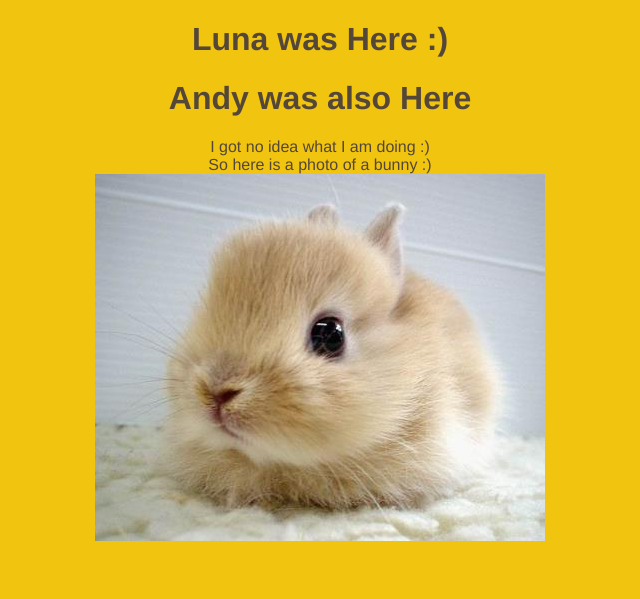
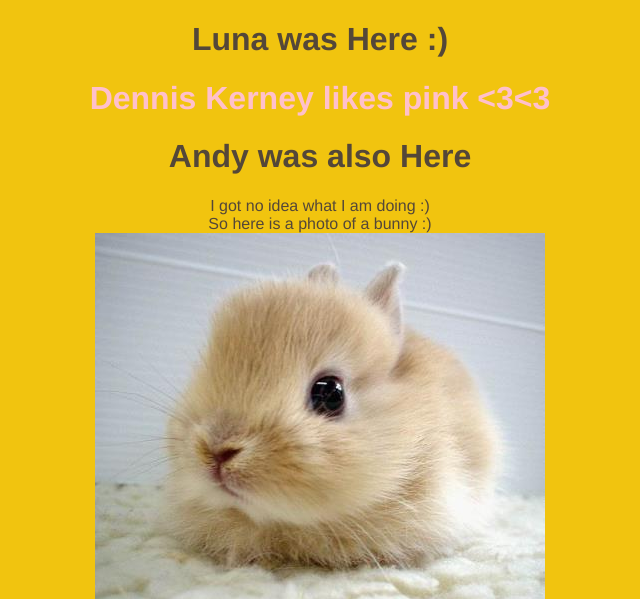
Before and after one commit to HazukiMiki/HazukiMiki.github.io, a PHP site: page / in a window 1280 px wide. Shown: the top 599 px of the page, without its empty margins (328-968 px from the left). Run offline with PHP 8.4, Linux system fonts and the light colour scheme.

Commit message:
pink Dennis

```diff
--- a/body.css
+++ b/body.css
@@ -26,6 +26,10 @@ div {
 	float: left;
 }
 
+span {
+	color: pink;
+}
+
 footer {
 	Margin:auto;
 	overflow:hidden;
--- a/index.html
+++ b/index.html
@@ -17,6 +17,7 @@
 	</head>
 	<body>
     <h1>Luna was Here :)</h1>
+	<h1><span>Dennis Kerney likes pink <3<3</span></h1>
 	<h1>Andy was also Here</h1>
 	<p>I got no idea what I am doing :) <br>So here is a photo of a bunny :)<br> <img src="bunny.jpg" alt="bunny :)"></p>
 	</body>
```
